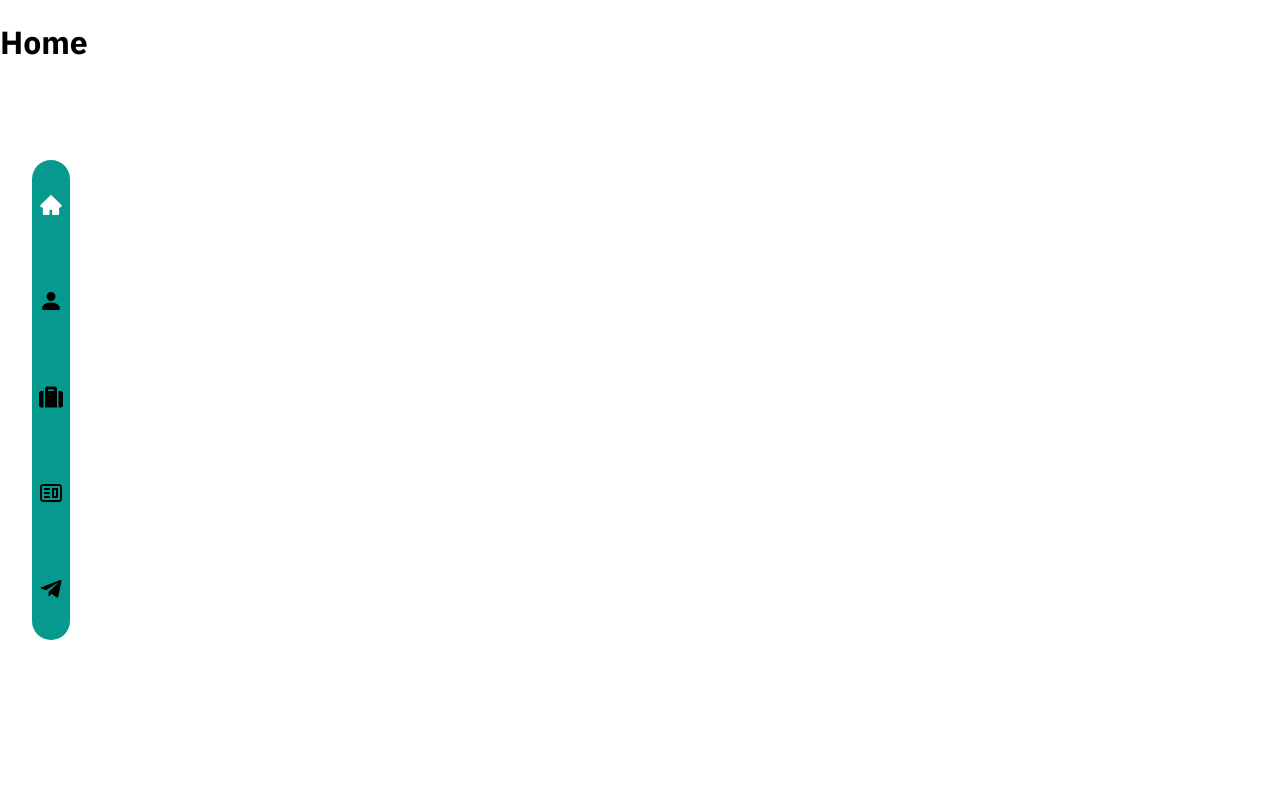
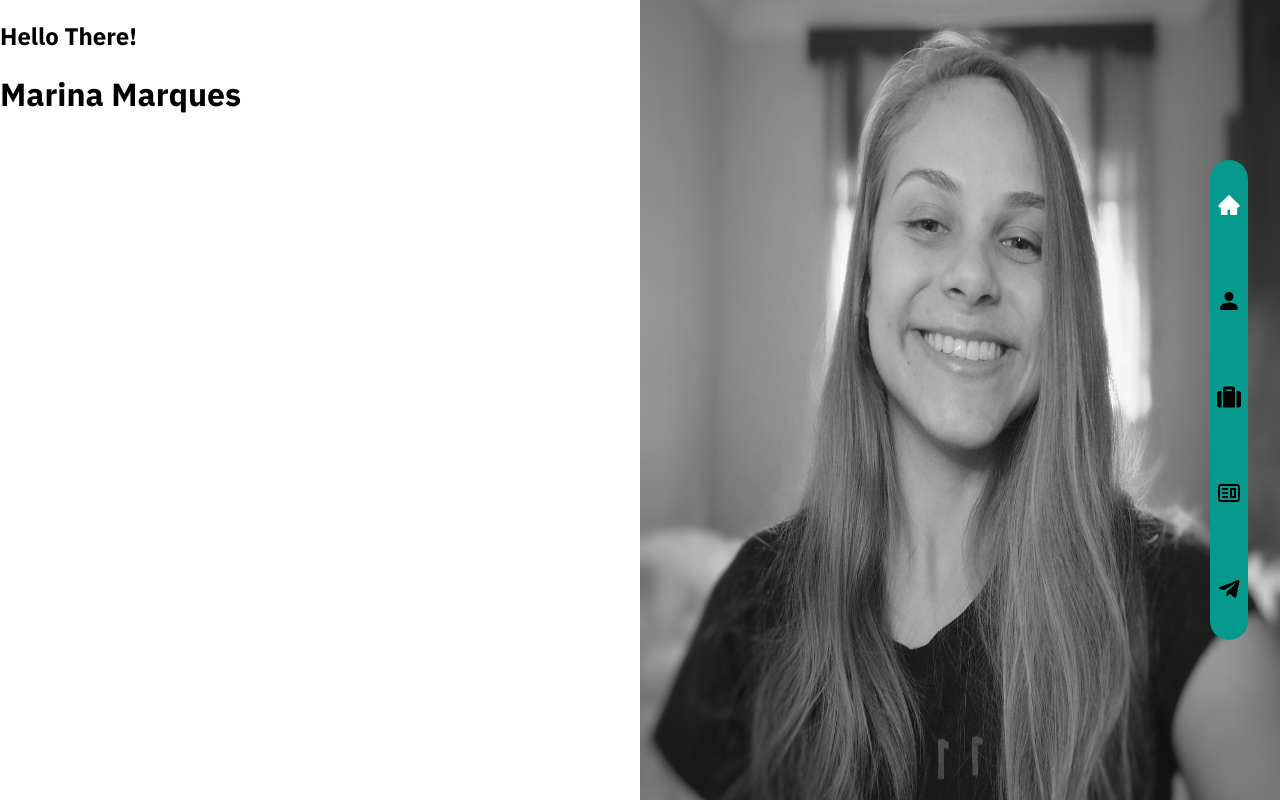
Before and after one commit to ninamarq/portfolio, a React (Create React App) app: page / in a window 1280 px wide. Built offline with nearby package versions, Linux system fonts and the light colour scheme.

Commit message:
Feat: Start home development, divide the page in two sides

```diff
--- a/src/components/Header/style.scss
+++ b/src/components/Header/style.scss
@@ -8,7 +8,7 @@
   background-color: var(--blue);
   border-radius: 2rem;
   position: fixed;
-  left: 2rem;
+  right: 2rem;
   top: 20%;
 
   .link-list {
--- a/src/pages/Home/index.tsx
+++ b/src/pages/Home/index.tsx
@@ -1,10 +1,18 @@
 import Header from '../../components/Header';
+import Profile from '../../assets/profile.jpeg';
+import './style.scss';
 
 export default function Home() {
   return (
-    <div>
+    <div className="page-container">
       <Header />
-      <h1>Home</h1>
+      <div className="left-container">
+        <h2>Hello There!</h2>
+        <h1>Marina Marques</h1>
+      </div>
+      <div className="right-container">
+        <img src={Profile} alt="Marina Marques" />
+      </div>
     </div>
   );
 }
--- /dev/null
+++ b/src/pages/Home/style.scss
@@ -0,0 +1,28 @@
+.page-container {
+  display: grid;
+  grid-template-columns: 1fr 1fr;
+  top: 0;
+  bottom: 0;
+  left: 0;
+  right: 0;
+  margin: 0;
+  padding: 0;
+  overflow: hidden;
+
+  .left-container {
+    height: 100vh;
+    background-color: #FFF;
+  }
+
+  .right-container {
+    height: 100vh;
+    background-color: var(--grey);
+    object-fit: contain;
+
+    img {
+      width:100%;
+      height:110%;
+      background-position-y: initial;
+    }
+  }
+}
```
Also changed, not shown: src/assets/profile.jpeg (added), 1 other file (tests, documents, lock files or other folders).
